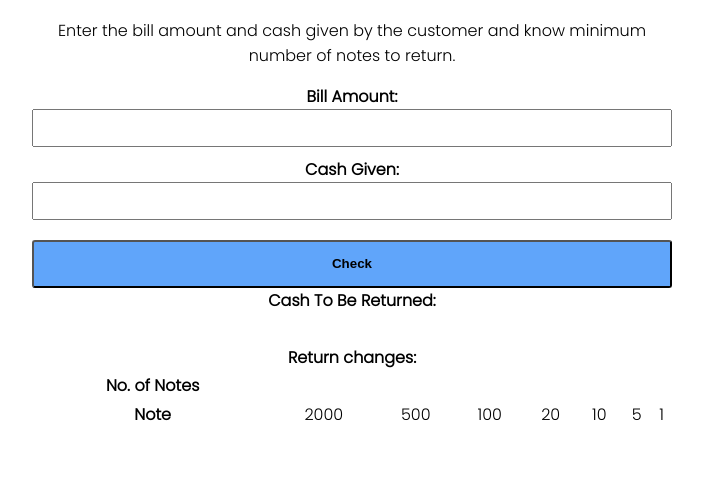
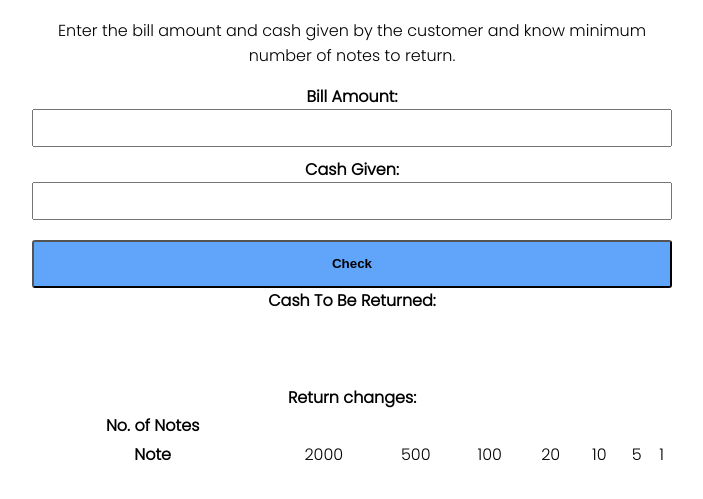
Before and after one commit to nandinist/cash-register, a plain HTML site: page index.html in a window 1280 px wide. Shown: the part 139-638 px from the top of the page, without its empty margins (312-1015 px from the left). Drawn offline with Linux system fonts and the light colour scheme.

Commit message:
style : added padding for the returned value

```diff
--- a/style.css
+++ b/style.css
@@ -21,3 +21,6 @@ button {
   background-color: #60a5fa;
   border-radius: 3px;
 }
+#return-cash {
+  padding: 20px;
+}
```
